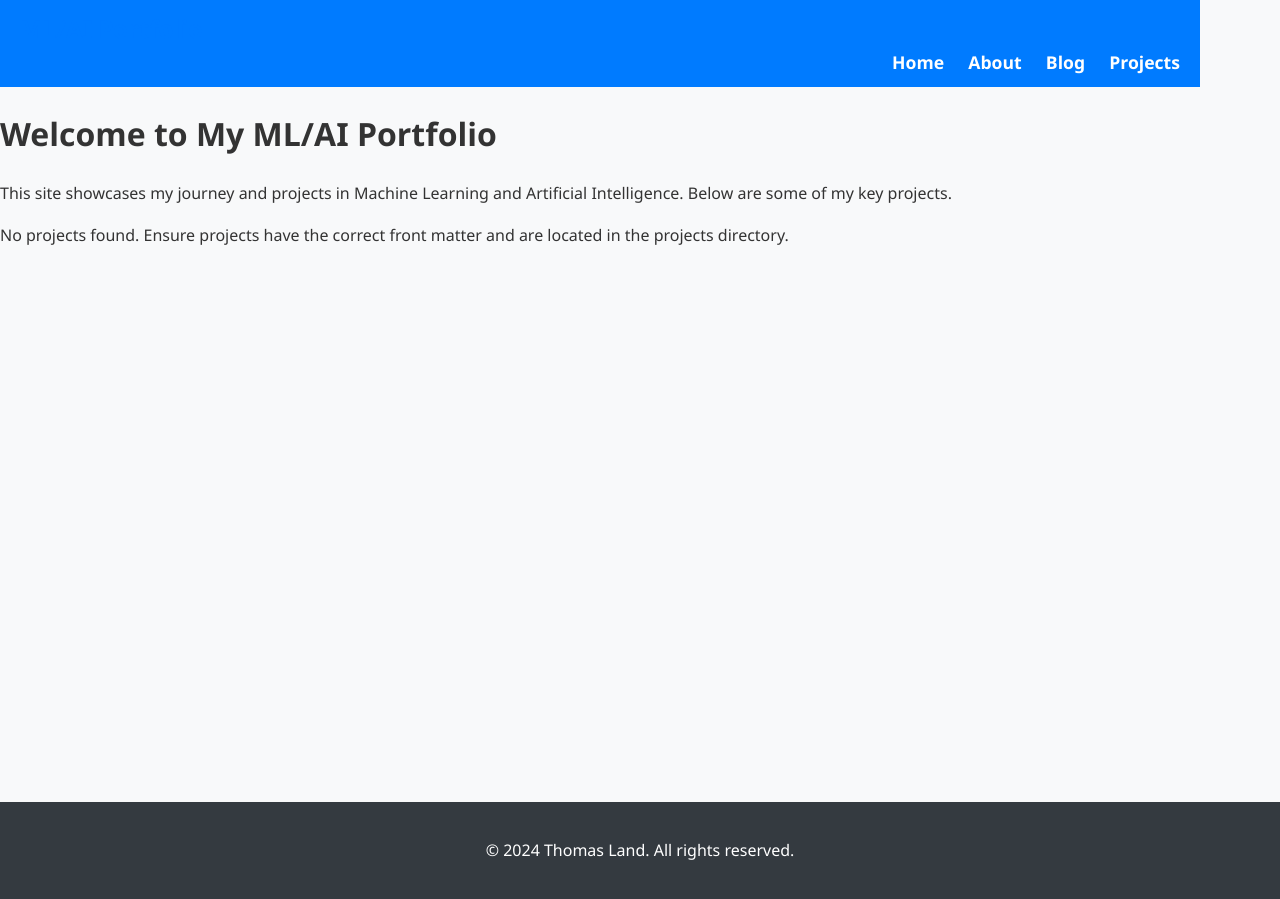
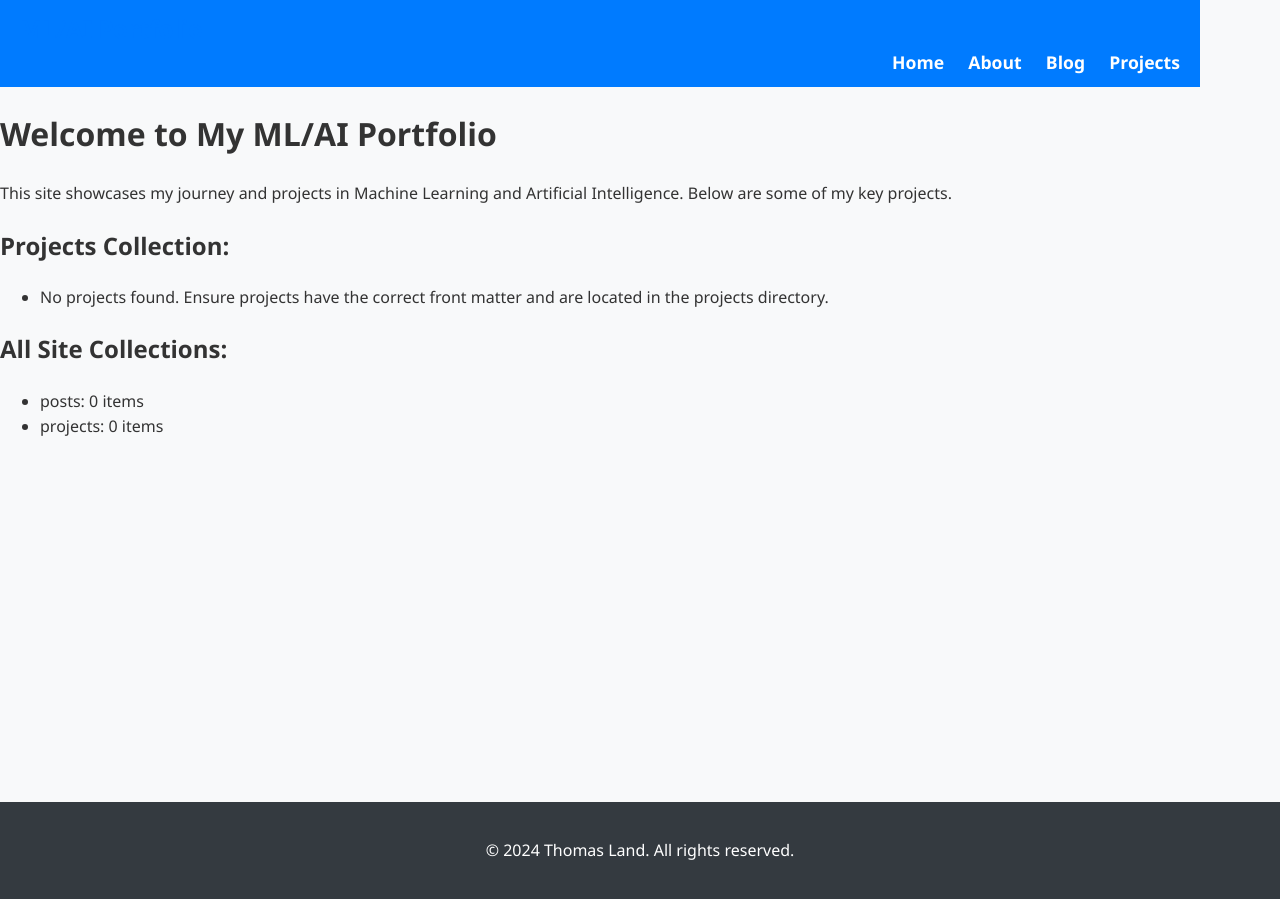
Before and after one commit to ThomasDoesAI/ThomasDoesAI.github.io, a Jekyll site: the page built from index.md, in a window 1280 px wide. Built offline with Jekyll 4.4.1, drawn with Linux system fonts in a browser that asks for light colours.

Commit message:
added debug messages

```diff
--- a/index.md
+++ b/index.md
@@ -7,18 +7,18 @@ title: Home
 
 This site showcases my journey and projects in Machine Learning and Artificial Intelligence. Below are some of my key projects.
 
+<h2>Projects Collection:</h2>
+<ul>
 {% for project in site.projects %}
-- **Project Title:** {{ project.title }}
-- **Project URL:** {{ project.url }}
-- **Project Excerpt:** {{ project.excerpt }}
+  <li>{{ project.title }} - {{ project.url }}</li>
+{% else %}
+  <li>No projects found. Ensure projects have the correct front matter and are located in the projects directory.</li>
 {% endfor %}
+</ul>
 
-<!-- Additional debug info -->
-{% for project in site.projects %}
-  <div>
-    <h2><a href="{{ project.url }}">{{ project.title }}</a></h2>
-    <p>{{ project.content | truncatewords: 30 }}</p>
-  </div>
-{% else %}
-  <p>No projects found. Ensure projects have the correct front matter and are located in the projects directory.</p>
+<h2>All Site Collections:</h2>
+<ul>
+{% for collection in site.collections %}
+  <li>{{ collection.label }}: {{ collection.docs | size }} items</li>
 {% endfor %}
+</ul>
```
